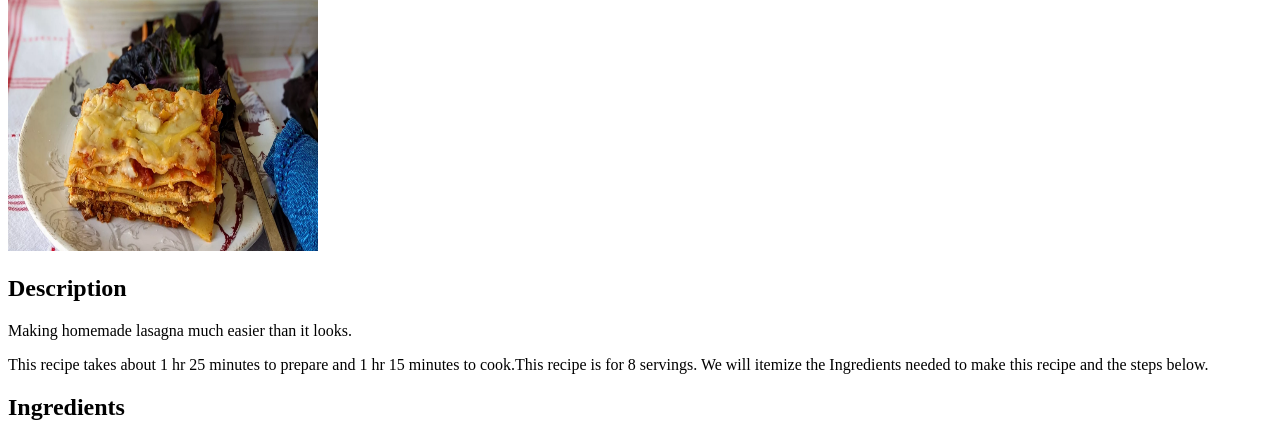
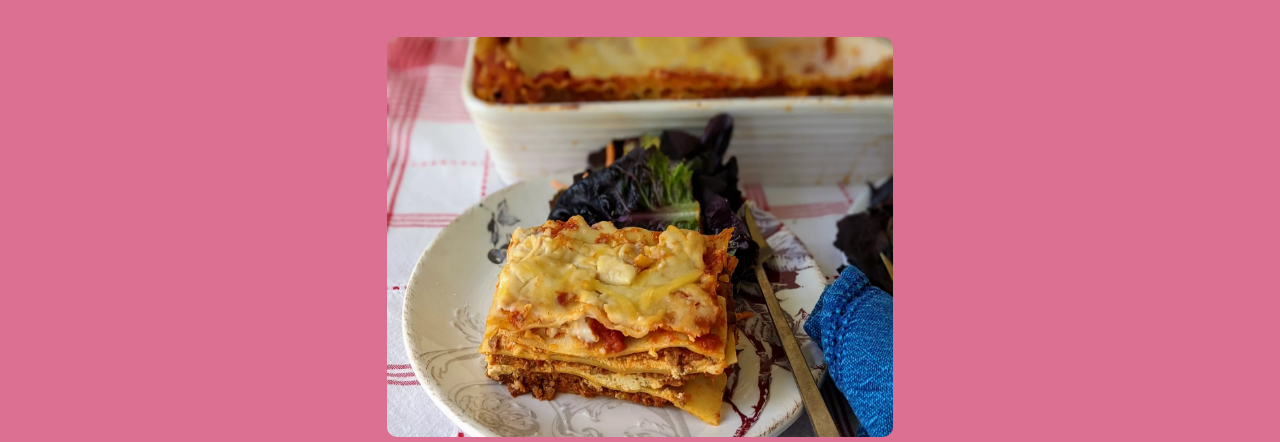
Before and after one commit to chukby/odin-recipes, a plain HTML site: page recipes/lasagna.html in a window 1280 px wide. Shown: the part 139-581 px from the top of the page. Drawn offline with Linux system fonts and the light colour scheme.

Commit message:
add container div to aid styling

```diff
--- a/recipes/lasagna.html
+++ b/recipes/lasagna.html
@@ -4,16 +4,18 @@
     <meta charset="UTF-8">
     <meta http-equiv="X-UA-Compatible" content="IE=edge">
     <meta name="viewport" content="width=device-width, initial-scale=1.0">
+    <link rel="stylesheet" href="../css/style.css">
     <title>Odin-recipes | Homemade Lasagna</title>
 </head>
 <body>
+    <div class="container">
         <h1>Homemade Lasagna</h1>
-    <img src="../images/homemade_lasagna.jpg" alt="Homemade lasagna" width="310" height="310">
+        <img src="../images/homemade_lasagna.jpg" alt="Homemade lasagna">
         <h2>Description</h2>
         <p>Making homemade lasagna much easier than it looks. </p>
         <p>This recipe takes about 1 hr 25 minutes to prepare and 1 hr 15 minutes to cook.This recipe is for 8 servings.
-     We will itemize the Ingredients needed to make this recipe and the steps below.</p>
-
+     We will itemize the Ingredients needed to make this recipe and the steps below.
+        </p>
         <h2>Ingredients</h2>
             <ul>
                 <li>½ pound ground pork</li>
@@ -71,5 +73,7 @@
                 </li>
                 <li>Remove from the oven and let stand for 10 minutes before cutting and serving.</li>
             </ol>
+    </div>
+
 </body>
 </html>
```
Lines whose indentation alone changed are shown as unchanged.
